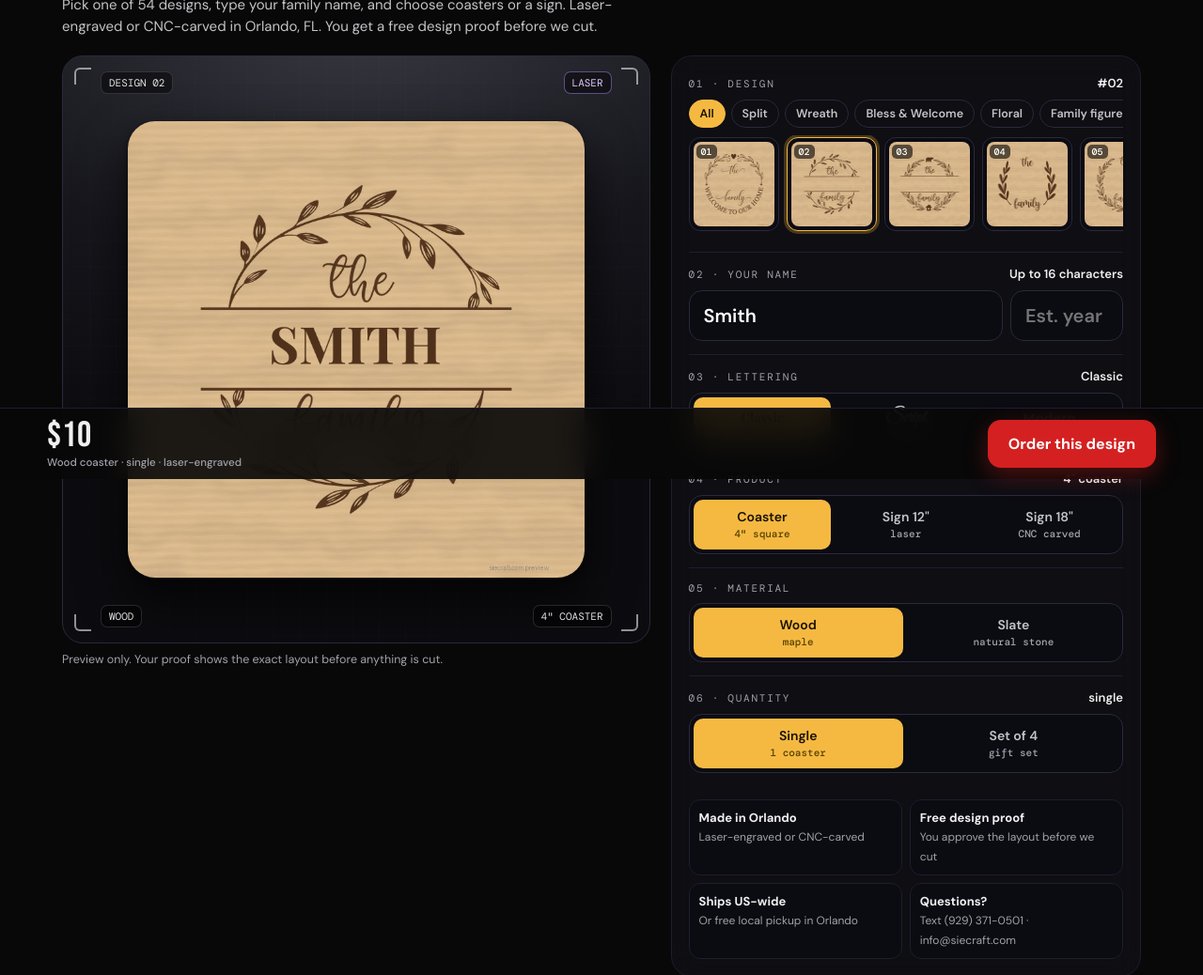
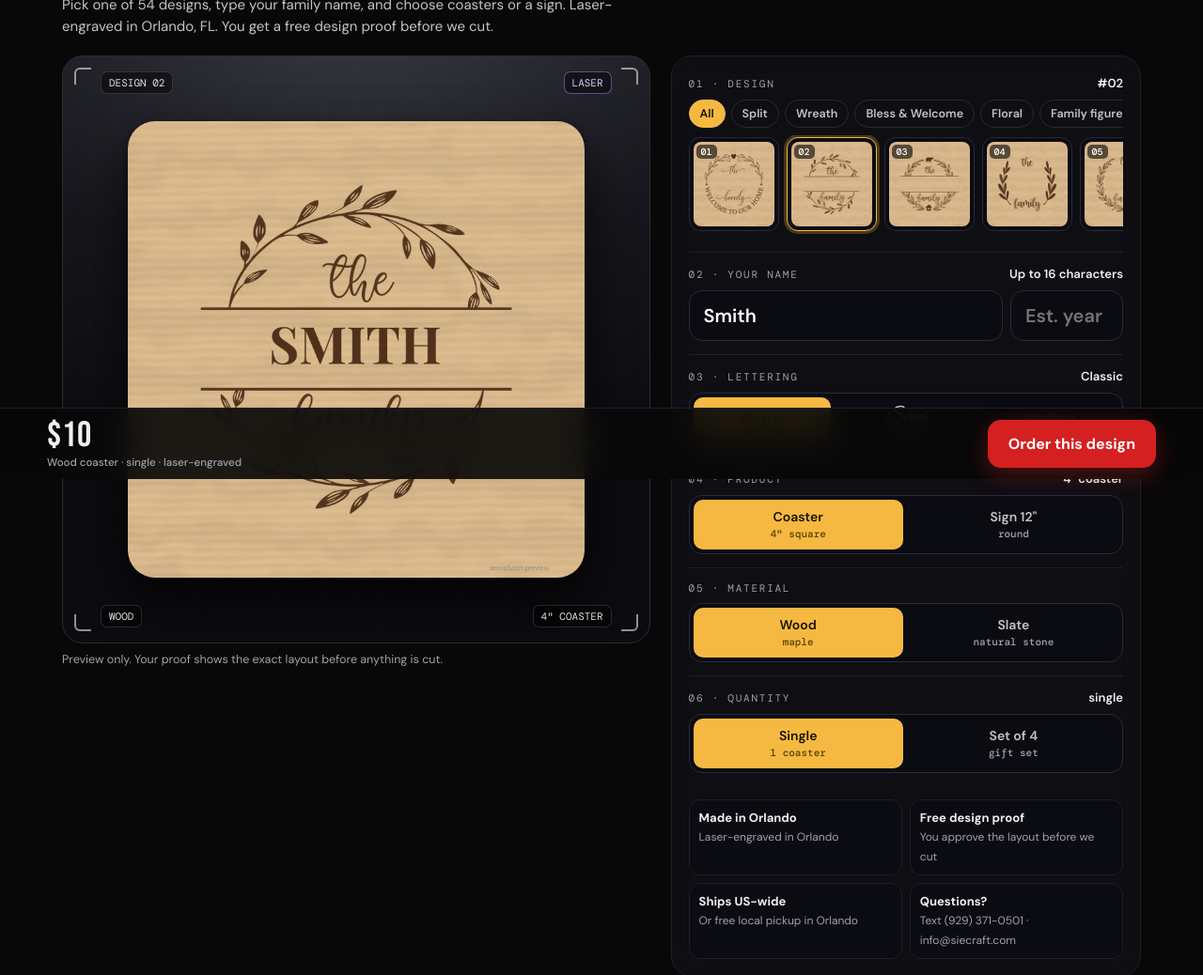
Before and after one commit to SHarcharran/Siecraft, a website: page monogram.html in a window 1280 px wide. Shown: the part 290-1328 px from the top of the page at 94% size. Drawn offline with nearby package versions, Linux system fonts and the light colour scheme.

Commit message:
Monogram builder: remove 18in CNC sign option
Co-Authored-By: Claude Opus 5.5 <noreply@anthropic.com>
Claude-Session: https://claude.ai/code/session_01AfXcR3ewJg8dLMBPAzCDqA

```diff
--- a/monogram.html
+++ b/monogram.html
@@ -4,10 +4,10 @@
 <meta charset="utf-8">
 <meta name="viewport" content="width=device-width, initial-scale=1, viewport-fit=cover">
 <title>Family Monogram Builder · Wood &amp; Slate Coasters and Signs | SieCraft Orlando</title>
-<meta name="description" content="Pick one of 54 family monogram designs, type your family name, and choose wood or slate. Laser-engraved coasters and CNC-carved signs, made in Orlando, FL. Free design proof before we cut.">
+<meta name="description" content="Pick one of 54 family monogram designs, type your family name, and choose wood or slate. Laser-engraved coasters and signs, made in Orlando, FL. Free design proof before we cut.">
 <link rel="canonical" href="https://siecraft.com/monogram">
 <meta property="og:title" content="Design your family monogram · SieCraft">
-<meta property="og:description" content="54 designs. Your family name. Wood or slate coasters and signs, made in Orlando.">
+<meta property="og:description" content="54 designs. Your family name. Wood or slate coasters and signs, laser-engraved in Orlando.">
 <meta property="og:image" content="https://siecraft.com/og-image-v2.png">
 <meta name="theme-color" content="#080808">
 <link rel="preconnect" href="https://fonts.googleapis.com">
@@ -133,7 +133,7 @@ footer{max-width:1180px;margin:0 auto;padding:10px 16px 30px;color:var(--dim);fo
 <main class="wrap">
   <div class="kicker"><i></i> Live engraving preview</div>
   <h1><span>Your family name.</span><br>In wood or slate.</h1>
-  <p class="lede">Pick one of 54 designs, type your family name, and choose coasters or a sign. Laser-engraved or CNC-carved in Orlando, FL. You get a free design proof before we cut.</p>
+  <p class="lede">Pick one of 54 designs, type your family name, and choose coasters or a sign. Laser-engraved in Orlando, FL. You get a free design proof before we cut.</p>
 
   <div class="grid">
     <div class="stage-wrap">
@@ -182,7 +182,7 @@ footer{max-width:1180px;margin:0 auto;padding:10px 16px 30px;color:var(--dim);fo
         <div class="seg" id="qtys"></div>
       </div>
       <div class="facts">
-        <div class="fact"><b>Made in Orlando</b><span>Laser-engraved or CNC-carved</span></div>
+        <div class="fact"><b>Made in Orlando</b><span>Laser-engraved in Orlando</span></div>
         <div class="fact"><b>Free design proof</b><span>You approve the layout before we cut</span></div>
         <div class="fact"><b>Ships US-wide</b><span>Or free local pickup in Orlando</span></div>
         <div class="fact"><b>Questions?</b><span>Text (929) 371-0501 · info@siecraft.com</span></div>
@@ -232,10 +232,9 @@ const TAGS={split:'02 03 06 07 08 10 11 13 14 16 17 18 19 20 22 24 25 26 29 31 3
 const FONTS=[{id:'classic',label:'Classic',css:'700 {s}px "Playfair Display", Georgia, serif',upper:true},{id:'script',label:'Script',css:'{s}px "Great Vibes", cursive',upper:false,scale:1.35},{id:'modern',label:'Modern',css:'700 {s}px Montserrat, Arial, sans-serif',upper:true,track:.08}];
 const PRODUCTS=[
   {id:'coaster',label:'Coaster',sub:'4" square',mats:['wood','slate'],qty:true,machine:'LASER',size:'4" COASTER'},
-  {id:'sign12',label:'Sign 12"',sub:'laser',mats:['wood'],qty:false,machine:'LASER',size:'12" ROUND SIGN',round:true},
-  {id:'sign18',label:'Sign 18"',sub:'CNC carved',mats:['wood'],qty:false,machine:'CNC',size:'18" ROUND SIGN',round:true}];
+  {id:'sign12',label:'Sign 12"',sub:'round',mats:['wood'],qty:false,machine:'LASER',size:'12" ROUND SIGN',round:true}];
 const MATS=[{id:'wood',label:'Wood',sub:'maple'},{id:'slate',label:'Slate',sub:'natural stone'}];
-const PRICES={coaster:{wood:{1:10,4:30},slate:{1:12,4:35}},sign12:{wood:{1:45}},sign18:{wood:{1:95}}};
+const PRICES={coaster:{wood:{1:10,4:30},slate:{1:12,4:35}},sign12:{wood:{1:45}}};
 let META=[],BOX={},st={},imgs={};
 const qs=new URLSearchParams(location.search);
 st={t:/^\d\d$/.test(qs.get('t')||'')?qs.get('t'):'02',name:(qs.get('n')||'Smith').slice(0,16),est:(qs.get('e')||'').replace(/\D/g,'').slice(0,4),font:FONTS.some(f=>f.id===qs.get('f'))?qs.get('f'):'classic',prod:PRODUCTS.some(p=>p.id===qs.get('p'))?qs.get('p'):'coaster',mat:qs.get('m')==='slate'?'slate':'wood',qty:qs.get('q')==='4'?4:1,cat:'all'};
```
